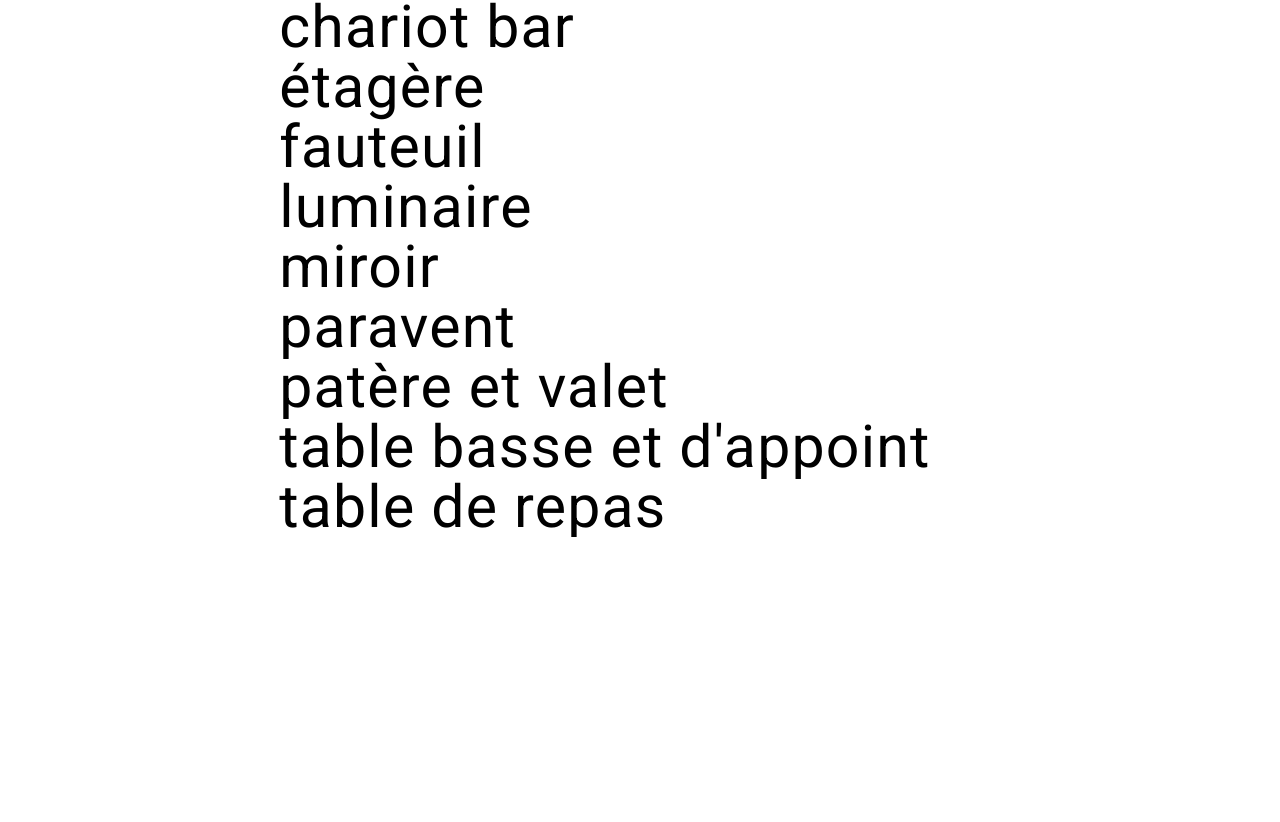
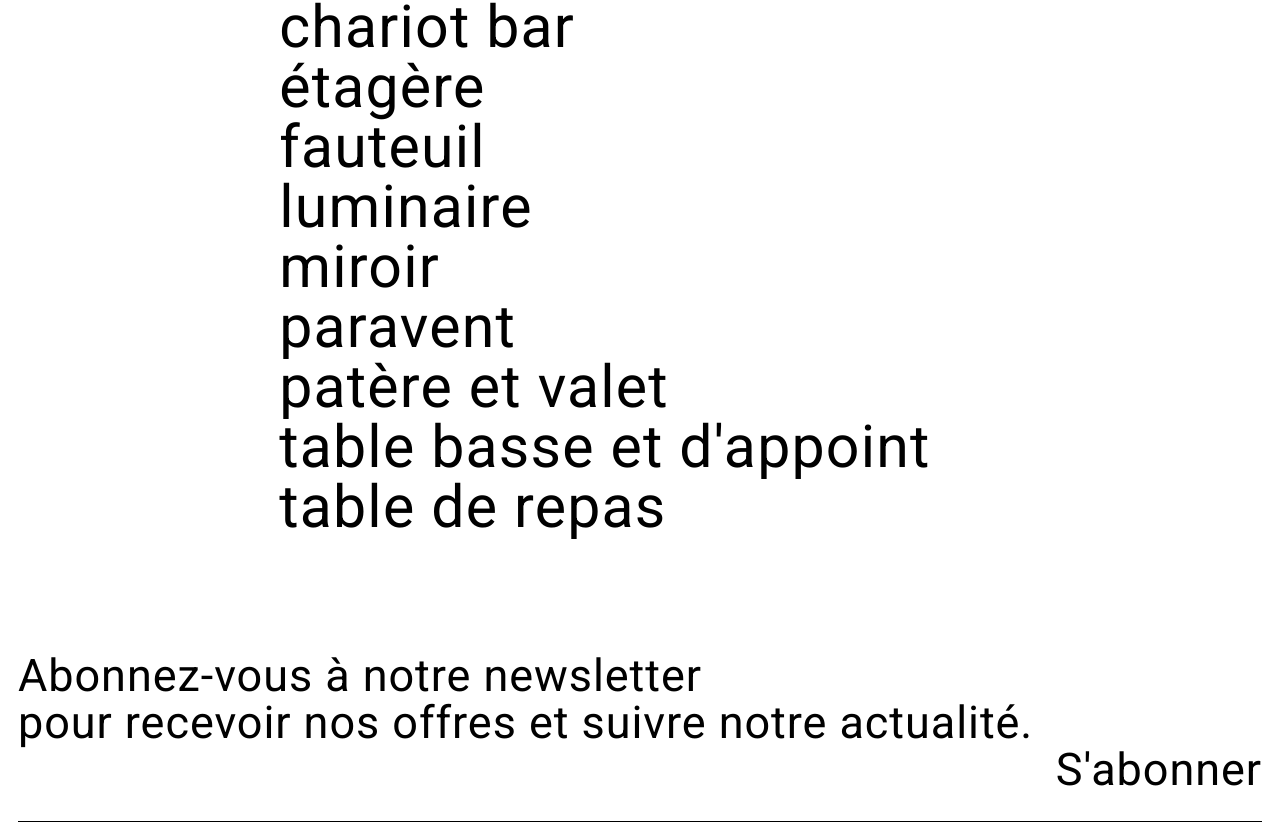
Before and after one commit to MaryBrandyBug/furniture_shop_page, a React (Create React App) app: page / in a window 1280 px wide. Shown: the part 5641-6463 px from the top of the page. Before the commit the page ends 6178 px from the top, so only its background shows below. Built offline with nearby package versions, Linux system fonts and the light colour scheme.

Commit message:
added subscription

```diff
--- a/src/components/App/App.js
+++ b/src/components/App/App.js
@@ -1,13 +1,15 @@
 import './App.scss';
 import { Header } from '../Header';
 import { Galary } from '../Galary';
+import { Subscription } from '../Subscription';
 
 function App() {
   return (
     <div className="wrapper">
       <Header />
-      <div className="galary_container">
+      <div className="content_container">
         <Galary />
+        <Subscription />
       </div>
     </div>
   );
--- a/src/components/App/App.scss
+++ b/src/components/App/App.scss
@@ -7,7 +7,8 @@
 
   overflow-x: hidden;
 
-  .galary_container {
-    padding: 0px 18px 0px 18px;;
+  .content_container {
+    padding: 0px 18px 0px 18px;
+
   }
 }
--- /dev/null
+++ b/src/components/Subscription/Subscription.jsx
@@ -0,0 +1,16 @@
+import React from 'react';
+import styles from './Subscription.module.scss';
+
+export default function Subscription() {
+  return (
+    <div className={styles.subscription_container}>
+      <div className={styles.subscription_text}>
+        <p className="regular-font-style">Abonnez-vous à notre newsletter</p>
+        <p className="regular-font-style">pour recevoir nos offres et suivre notre actualité.</p>
+      </div>
+      <div className={styles.subscription_link}>
+        <p className="regular-font-style">S&apos;abonner</p>
+      </div>
+    </div>
+  );
+}
--- /dev/null
+++ b/src/components/Subscription/Subscription.module.scss
@@ -0,0 +1,17 @@
+.subscription_container {
+    padding-top: 115px;
+
+    font-size: 45px;
+    line-height: 47px;
+    letter-spacing: 0.94px;
+
+    border-bottom: 1px solid black;
+
+    .subscription_link {
+        display: flex;
+        justify-content: flex-end;
+        padding-bottom: 28px;
+
+        cursor: pointer;
+    }
+}
--- /dev/null
+++ b/src/components/Subscription/index.js
@@ -0,0 +1 @@
+export { default as Subscription } from './Subscription';
```
